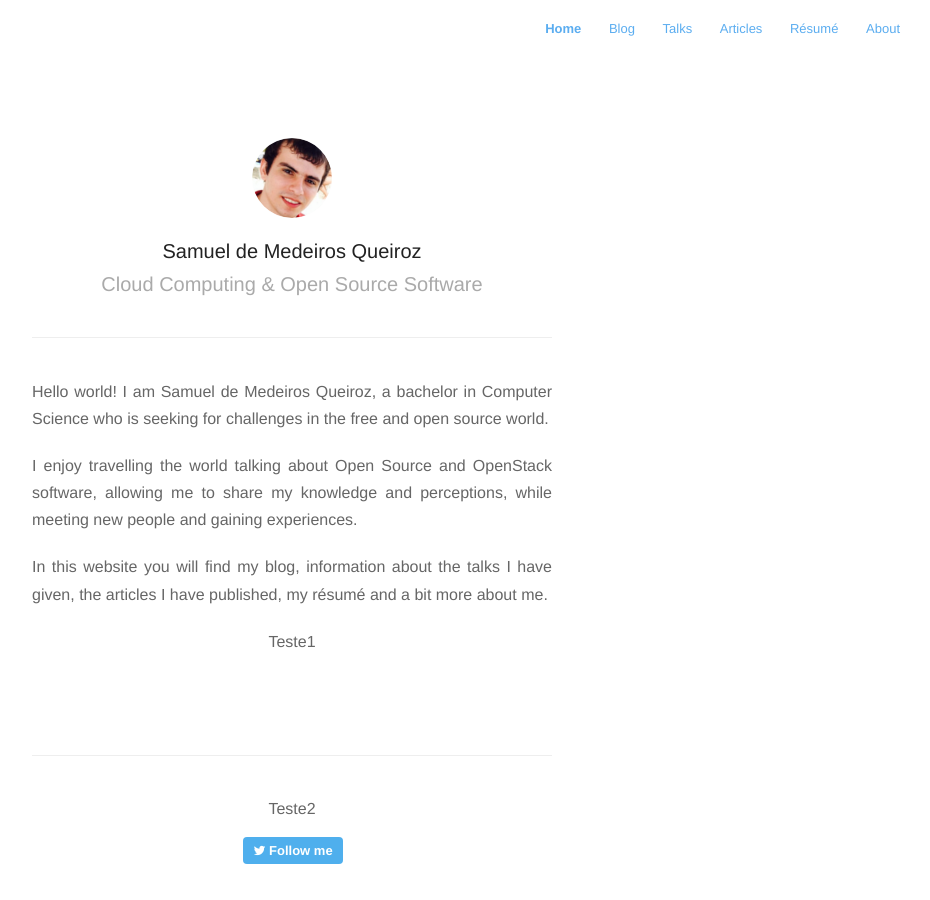
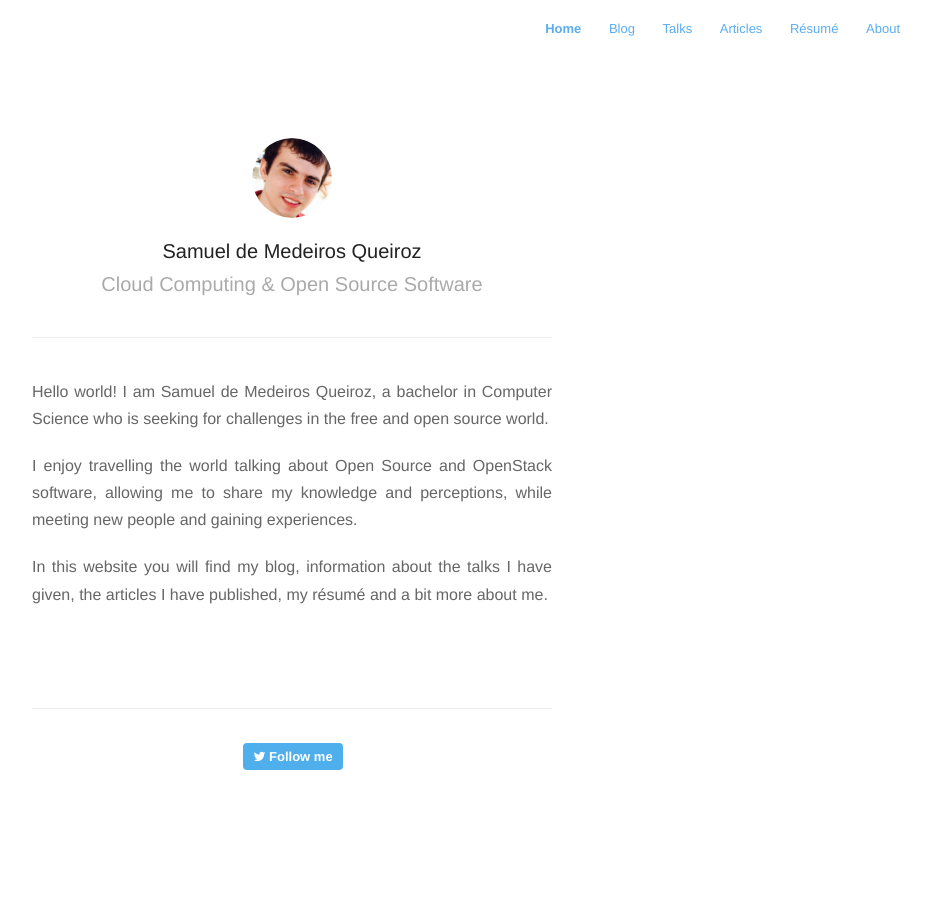
Before and after one commit to samueldmq/samueldmq-old-website, a Jekyll site: the page built from index.html, in a window 1280 px wide. Shown: the whole page, without its empty margins (348-1278 px from the left). Built offline with Jekyll 4.4.1, drawn with Linux system fonts in a browser that asks for light colours; nearby versions of some CDN libraries; the list of posts is cut into pages by our own code.

Commit message:
Remove tests in alignment

```diff
--- a/_includes/footer.html
+++ b/_includes/footer.html
@@ -1,5 +1,3 @@
-<p align="center">Teste1</p>
 <footer id="footer">
-    <p align="center">Teste2</p>
     <a class="twitter" href="https://twitter.com/samueldmq_"><span class="icon-twitter"> Follow me</span></a>
 </footer>
```
